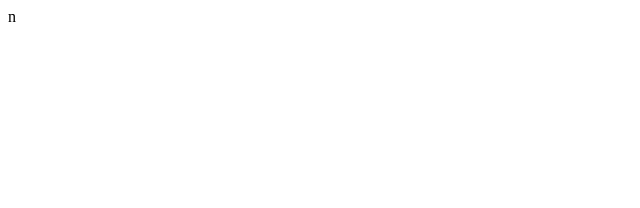
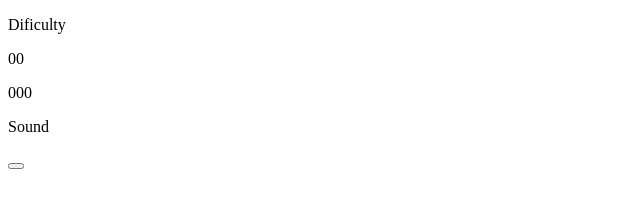
Before and after one commit to OctaviusFarrel/CreateMinesweeper, a plain HTML site: page index.html in a window 1280 px wide. Shown: the whole page, without its empty margins (0-640 px from the left). Drawn offline with Linux system fonts and the light colour scheme.

Commit message:
feat/navbar , feat/main

```diff
--- a/index.html
+++ b/index.html
@@ -1,18 +1,26 @@
 <!DOCTYPE html>
 <html lang="en">
-<head>
-    <meta charset="UTF-8">
-    <meta http-equiv="X-UA-Compatible" content="IE=edge">
-    <meta name="viewport" content="width=device-width, initial-scale=1.0">
-    <link rel="stylesheet" href="style.css">n
+  <head>
+    <meta charset="UTF-8" />
+    <meta http-equiv="X-UA-Compatible" content="IE=edge" />
+    <meta name="viewport" content="width=device-width, initial-scale=1.0" />
+    <link rel="stylesheet" href="style.css" />
+
     <title>Minesweeper</title>
-</head>
-<body>
+  </head>
+  <body>
     <header>
-
+      <div class="container-flex">
+        <div class="div1">
+          <p>Dificulty</p>
+          <p class="bomb-navbar">00</p>
+          <p class="timer-navbar">000</p>
+          <p>Sound</p>
+        </div>
+      </div>
     </header>
     <main>
-
+      <button></button>
     </main>
-</body>
+  </body>
 </html>
```
